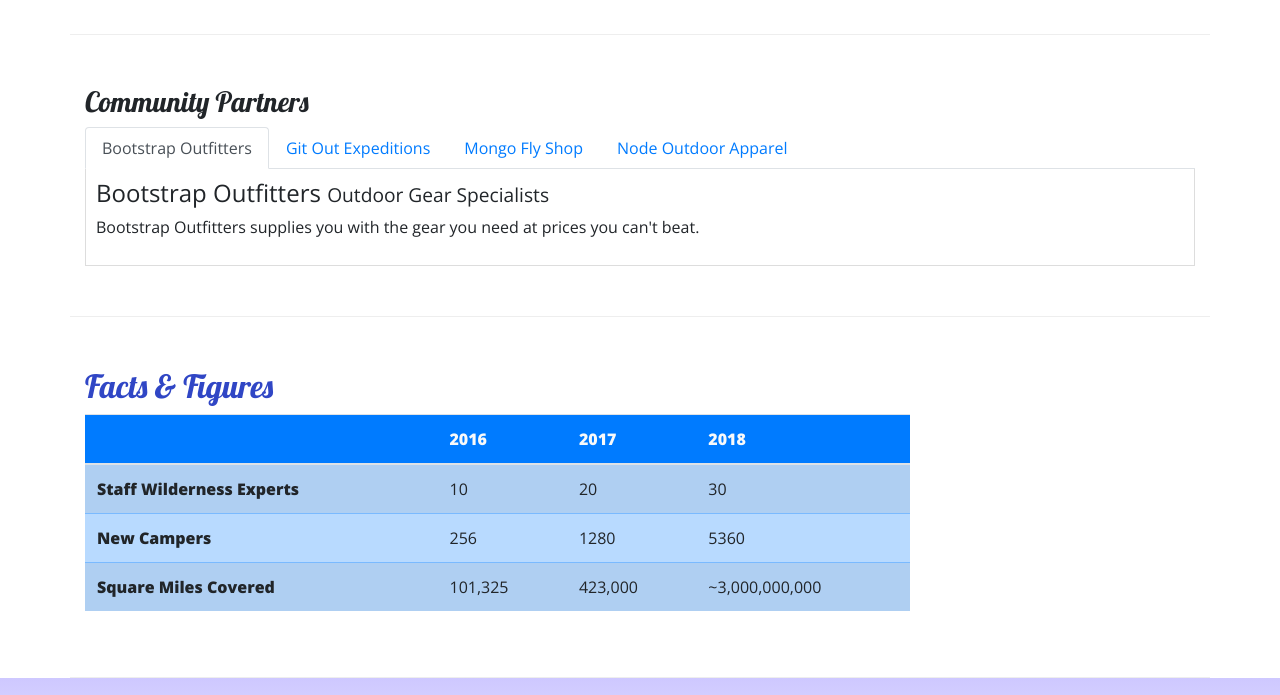
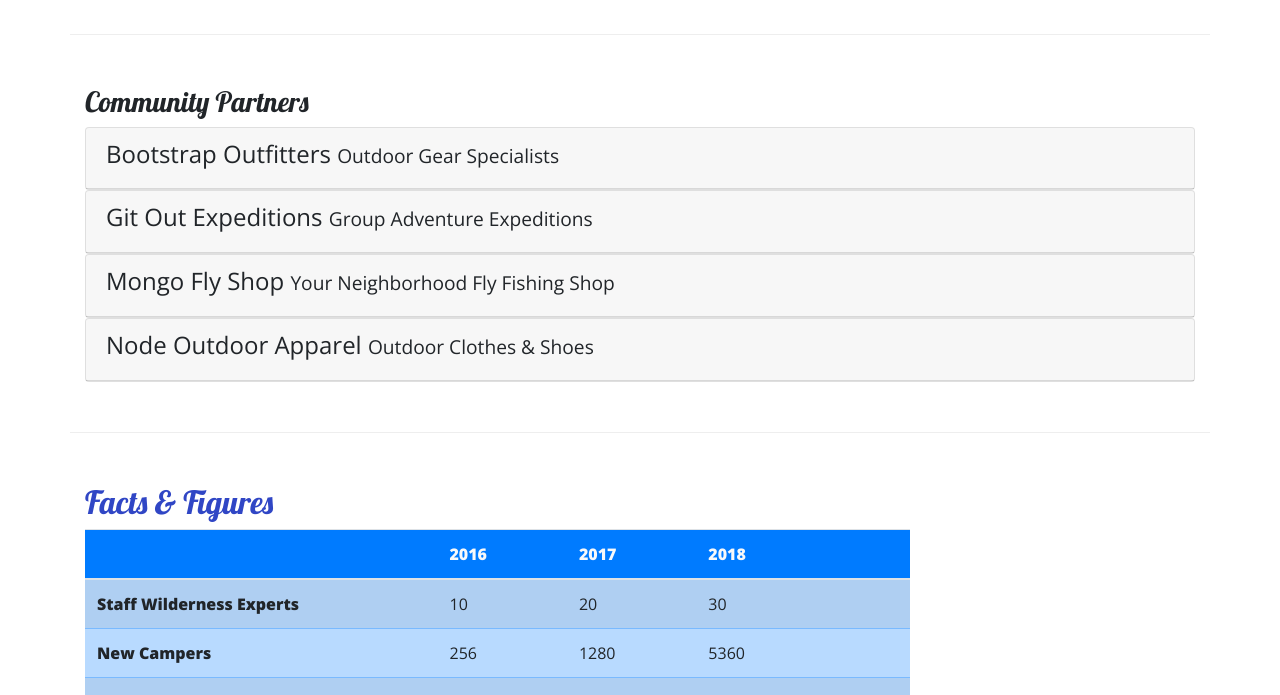
Before and after one commit to ialbertmartinez/nucampsite, a website: page aboutus.html in a window 1280 px wide. Shown: the part 770-1465 px from the top of the page. Drawn offline with nearby package versions, Linux system fonts and the light colour scheme.

Commit message:
Accordion

```diff
--- a/aboutus.html
+++ b/aboutus.html
@@ -131,43 +131,65 @@
                 <div class="col">
 
                     <h3>Community Partners</h3>
-                    <ul class="nav nav-tabs">
-                        <li class="nav-item">
-                            <a class="nav-link active" href="#bootstrap" role="tab" data-toggle="tab">Bootstrap Outfitters</a>
-                        </li>
-                        <li class="nav-item">
-                            <a class="nav-link" href="#git" role="tab" data-toggle="tab">Git Out Expeditions </a>
-                        </li>
-                        <li class="nav-item">
-                            <a class="nav-link" href="#mongo" role="tab" data-toggle="tab">Mongo Fly Shop</a>
-                        </li>
-                        <li class="nav-item">
-                            <a class="nav-link" href="#node" role="tab" data-toggle="tab">Node Outdoor Apparel</a>
-                        </li>
-                    </ul>
 
-                    <div class="tab-content">
-                        <div id="bootstrap" class="tab-pane fade show active" role="tabpanel">
-                            <h4>Bootstrap Outfitters <small>Outdoor Gear Specialists</small></h4>
+                    <div id="accordion">
+                        <div class="card">
+                            <div class="card-header" role="tab">
+                                <h4>
+                                    <a class="collapsed" data-toggle="collapse" data-target="#bootstrap">Bootstrap Outfitters <small>Outdoor Gear Specialists</small>
+                                    </a>
+                                </h4>
+                                <div id="bootstrap" class="collapse" data-parent="#accordion">
+                                    <div class="card-body">
                                         <p class="d-none d-sm-block">Bootstrap Outfitters supplies you with the gear you need at prices you can't beat.</p>
                                     </div>
+                                </div>
+                            </div>
+                        </div> <!-- /.card-->
 
-                        <div id="git" class="tab-pane fade" role="tabpanel">
-                            <h4>Git Out Expeditions <small>Group Adventure Expeditions</small></h4>
+                        <div class="card">
+                            <div class="card-header" role="tab">
+                                <h4>
+                                    <a class="collapsed" data-toggle="collapse" data-target="#git">Git Out Expeditions <small>Group Adventure Expeditions</small>
+                                    </a>
+                                </h4>
+                                <div id="git" class="collapse" data-parent="#accordion">
+                                    <div class="card-body">
                                         <p class="d-none d-sm-block">Join Git Out Expeditions to explore new horizons with a group of other adventurers!</p>
                                     </div>
+                                </div>
+                            </div>
+                        </div> <!-- /.card-->
 
 
-                        <div id="mongo" class="tab-pane fade" role="tabpanel">
-                            <h4>Mongo Fly Shop <small>Your Neighborhood Fly Fishing Shop</small></h4>
+                        <div class="card">
+                            <div class="card-header" role="tab">
+                                <h4>
+                                    <a class="collapsed" data-toggle="collapse" data-target="#mongo">Mongo Fly Shop <small>Your Neighborhood Fly Fishing Shop</small>
+                                    </a>
+                                </h4>
+                                <div id="mongo" class="collapse" data-parent="#accordion">
+                                    <div class="card-body">
                                         <p class="d-none d-sm-block">Need a new fishing pole, a tacklebox, or flies of all kinds? Stop by Mongo Fly Shop.</p>
                                     </div>
+                                </div>
+                            </div>
+                        </div> <!-- /.card-->
 
 
-                        <div id="node" class="tab-pane fade" role="tabpanel">
-                            <h4>Node Outdoor Apparel <small>Outdoor Clothes &amp; Shoes</small></h4>
+                        <div class="card">
+                            <div class="card-header" role="tab">
+                                <h4>
+                                    <a class="collapsed" data-toggle="collapse" data-target="#node">Node Outdoor Apparel <small>Outdoor Clothes &amp; Shoes</small>
+                                    </a>
+                                </h4>
+                                <div id="node" class="collapse" data-parent="#accordion">
+                                    <div class="card-body">
                                         <p class="d-none d-sm-block">From polar fleeces to swimsuits, hiking boots to waders, a visit to Node will be sure to get you covered.</p>
                                     </div>
+                                </div>
+                            </div>
+                        </div> <!-- /.card-->
 
 
                     </div> <!-- ./tab-content -->
--- a/css/styles.css
+++ b/css/styles.css
@@ -33,8 +33,7 @@ header h2 {
 	 background-color: #901cad;
  }
 
- .tab-content {
-	 border: 1px solid #ddd;
-	 border-top: none;
-	 padding: 10px;
+ a, a:hover {
+	 color: inherit;
+	 text-decoration: none;
  }
```
Lines whose indentation alone changed are shown as unchanged.
